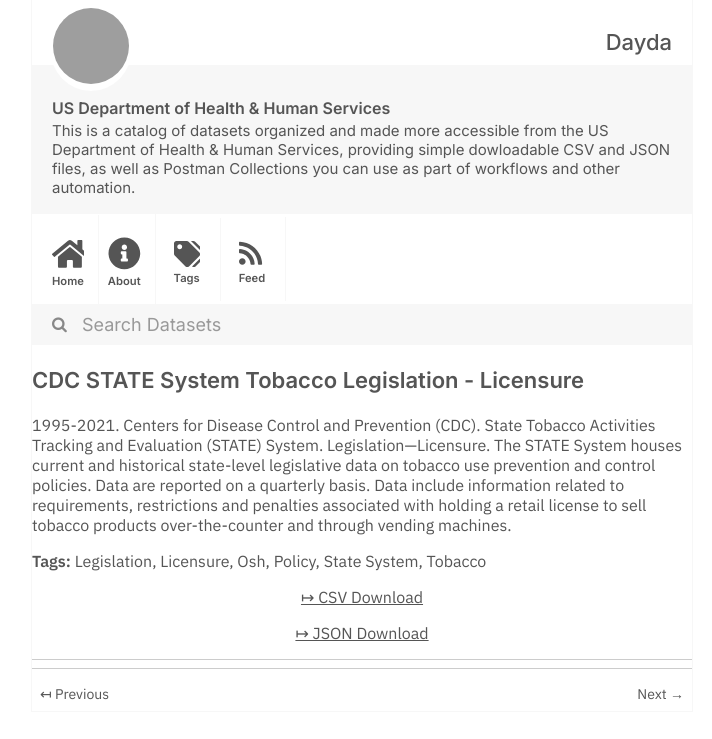
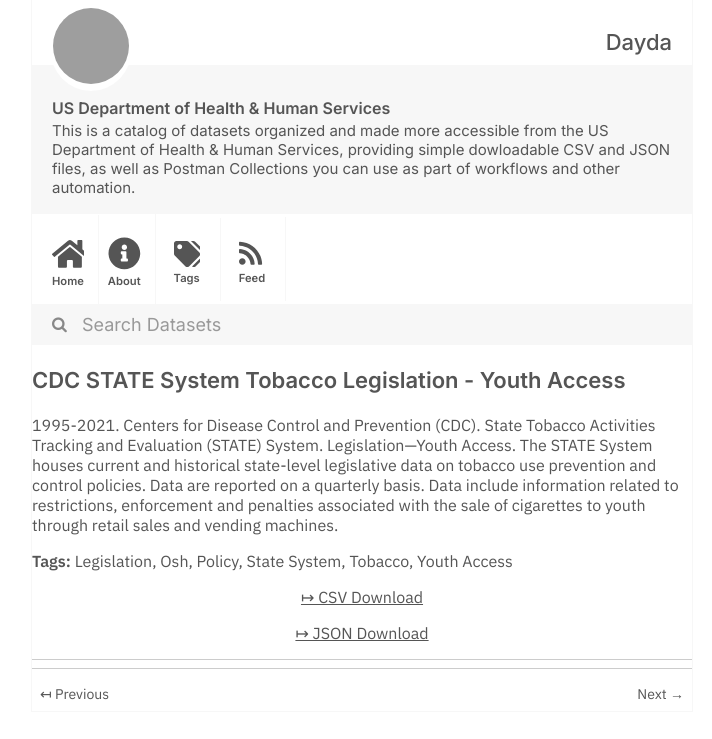
Before and after one commit to dayda-entities/us-department-of-health-and-human-services, a Jekyll site: the page built from _posts/2020-11-10-cdc-state-system-tobacco-legis.md, in a window 1280 px wide, cut to the strip 0-739 px from the top of the page. Shown: the whole strip, without its empty margins (278-990 px from the left). Built offline with Jekyll 4.4.1, drawn with Linux system fonts in a browser that asks for light colours; grey boxes are pictures that could not be loaded.

Commit message:
Publish Data

```diff
--- a/_posts/2020-11-10-cdc-state-system-tobacco-legis.md
+++ b/_posts/2020-11-10-cdc-state-system-tobacco-legis.md
@@ -1,20 +1,20 @@
 ---
-title: CDC STATE System Tobacco Legislation - Licensure
-created: '2020-11-10T16:17:13.010431'
-modified: '2021-04-17T02:47:32.996858'
+title: CDC STATE System Tobacco Legislation - Youth Access
+created: '2020-11-10T16:17:13.847132'
+modified: '2021-04-25T14:42:23.470727'
 state: active
 type: dataset
 tags:
   - Legislation
-  - Licensure
   - Osh
   - Policy
   - State System
   - Tobacco
+  - Youth Access
 groups: []
-csv_url: 'https://data.cdc.gov/api/views/eb4y-d4ic/rows.csv?accessType=DOWNLOAD'
-json_url: 'https://data.cdc.gov/api/views/eb4y-d4ic/rows.json?accessType=DOWNLOAD'
+csv_url: 'https://data.cdc.gov/api/views/hgv5-3wrn/rows.csv?accessType=DOWNLOAD'
+json_url: 'https://data.cdc.gov/api/views/hgv5-3wrn/rows.json?accessType=DOWNLOAD'
 layout: post
 
 ---
-1995-2021. Centers for Disease Control and Prevention (CDC). State Tobacco Activities Tracking and Evaluation (STATE) System. Legislation—Licensure. The STATE System houses current and historical state-level legislative data on tobacco use prevention and control policies.  Data are reported on a quarterly basis. Data include information related to requirements, restrictions and penalties associated with holding a retail license to sell tobacco products over-the-counter and through vending machines.
+1995-2021. Centers for Disease Control and Prevention (CDC). State Tobacco Activities Tracking and Evaluation (STATE) System. Legislation—Youth Access. The STATE System houses current and historical state-level legislative data on tobacco use prevention and control policies.  Data are reported on a quarterly basis. Data include information related to restrictions, enforcement and penalties associated with the sale of cigarettes to youth through retail sales and vending machines.
```
